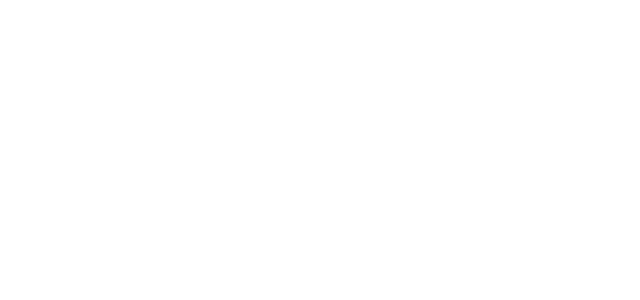
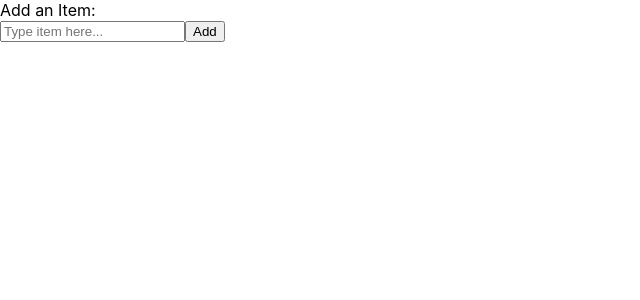
Before and after one commit to nagaraju90108/webproject, a React (Create React App) app: page / in a window 1280 px wide. Shown: the top 300 px of the page, without its empty margins (0-640 px from the left). Built offline with nearby package versions, Linux system fonts and the light colour scheme.

Commit message:
Todo List created

```diff
--- a/src/App.js
+++ b/src/App.js
@@ -1,11 +1,70 @@
-import logo from './logo.svg';
-import './App.css';
+import React, { Component } from 'react'
 
-function App() {
-  return (
-    <div className="App">
-    </div>
-  );
+export class App extends Component {
+  constructor(props) {
+    super(props)
+
+    this.state = {
+       newItem: "",
+       list: []
+    }
+  }
+
+  updateInput(key, value){
+    this.setState({
+      [key]: value
+    });
+  }
+
+  addItem() {
+    const newItem = {
+      id: 1 + Math.random(),
+      value: this.state.newItem.slice()
+    };
+
+    const list = [...this.state.list];
+    list.push(newItem);
+    this.setState({
+      list,
+      newItem:""
+    });
+  }
+
+  deleteItem(id) {
+    const list = [...this.state.list];
+    const updatedList = list.filter(item => item.id !== id);
+    this.setState({list: updatedList});
+  }
+
+  render() {
+    return (
+      <div className='App'>
+        Add an Item:
+        <br/>
+        <input
+          type='text'
+          placeholder = 'Type item here...'
+          value={this.state.newItem}
+          onChange = {e => this.updateInput('newItem', e.target.value)}
+        />
+        <button onClick={() => this.addItem()}>Add</button>
+        <br />
+        <ol>
+          {this.state.list.map(item => {
+            return(
+              <li key = {item.id}>
+                {item.value}
+                <button onClick={() => this.deleteItem(item.id)} >
+                  X
+                </button>
+              </li>
+            )
+          })
+          }
+        </ol>
+      </div>
+    )
+  }
 }
 
-export default App;
+export default App
```
